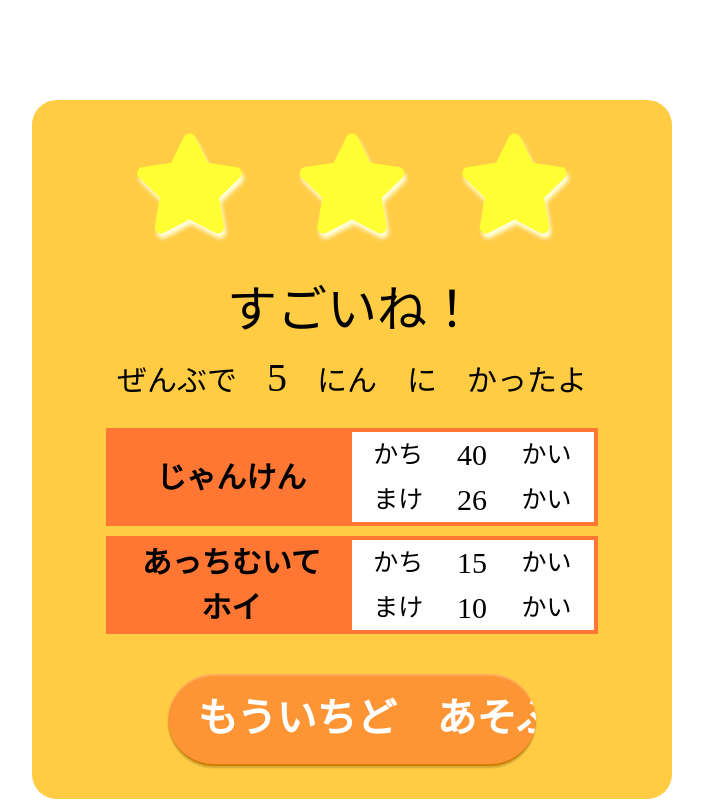
After one commit to kaorinS/objectiveOP, a PHP site: page /index2.php in a window 1280 px wide. The commit adds this page. Shown: the whole page, without its empty margins (288-991 px from the left). Run offline with PHP 8.4, Linux system fonts and the light colour scheme; some libraries are stand-ins or nearby versions.

Commit message:
リザルト画面　コーディング終了

```diff
--- /dev/null
+++ b/index2.php
@@ -0,0 +1,216 @@
+<!DOCTYPE html>
+<html lang="ja">
+
+<head>
+    <meta charset="UTF-8">
+    <title>あっちむいてホイ</title>
+    <link rel="stylesheet" type="text/css" href="style.css">
+    <!-- google fonts -->
+    <link href="https://fonts.googleapis.com/css2?family=Kosugi+Maru&display=swap" rel="stylesheet">
+    <!-- font awesome -->
+    <link href="https://use.fontawesome.com/releases/v5.6.1/css/all.css" rel="stylesheet">
+</head>
+
+<body>
+    <div class="wrapper">
+        <!-- スタート画面 -->
+        <!-- <div class="main main-color">
+            <div class="title-container">
+                <h1 class="h1 title">あっちむいてホイ</h1>
+            </div>
+            <form class="start-container" method="post">
+                <input type="submit" class="startbutton" name="start" value="はじめる">
+            </form>
+        </div> -->
+        <!-- 結果発表 -->
+        <div class="result main-color">
+            <div class="star-box">
+                <i class="fas fa-star -result"></i><i class="fas fa-star -result"></i><i class="fas fa-star -result"></i>
+            </div>
+            <div class="result-comment">
+                すごいね！
+            </div>
+            <div class="result-enemy-num-box">
+                ぜんぶで　<span class="result-enemy-num">5</span>　にん　に　かったよ
+            </div>
+            <div class="result-grade">
+                <table class="result-table">
+                    <tbody>
+                        <tr class="result-table-tr">
+                            <th class="result-table-th" rowspan="2">じゃんけん</th>
+                            <td>かち</td>
+                            <td class="result-table-num">40</td>
+                            <td>かい</td>
+                        </tr>
+                        <tr class="result-table-tr">
+                            <td>まけ</td>
+                            <td class="result-table-num">26</td>
+                            <td>かい</td>
+                        </tr>
+                    </tbody>
+                </table>
+                <table class="result-table">
+                    <tbody>
+                        <tr class="result-table-tr">
+                            <th class="result-table-th" rowspan="2">あっちむいて<br>ホイ</th>
+                            <td>かち</td>
+                            <td class="result-table-num">15</td>
+                            <td>かい</td>
+                        </tr>
+                        <tr class="result-table-tr">
+                            <td>まけ</td>
+                            <td class="result-table-num">10</td>
+                            <td>かい</td>
+                        </tr>
+                    </tbody>
+                </table>
+            </div>
+            <form class="result-replay-box" method="post">
+                <input type="submit" class="result-replay" name="restart" value="もういちど　あそぶ">
+            </form>
+        </div>
+        <!-- ゲームスタート -->
+        <!-- タイトル -->
+        <!-- <div class="game-logo">
+            ゲーム「あっちむいてホイ」
+        </div>
+        <!-- 上部 -->
+        <!-- <div class="game-top">
+            <div class="game-main main-color">
+                <div class="enemy-box">
+                    <div class="enemy-box-1">
+                        <div class="enemy-name-box">
+                            <span class="name enemy-name">おかあさん</span>
+                        </div>
+                        <div class="enemy-img-box">
+                            <img src="image/obasan03_smile.png" class="enemy-img">
+                        </div>
+                        <div class="enemy-life-box">
+                            <span class="enemy-life -h"><i class="fas fa-heart"></i></span>
+                            <span class="enemy-life -h"><i class="fas fa-heart"></i></span>
+                            <span class="enemy-life -b"><i class="fas fa-heart-broken"></i></span>
+                        </div>
+                    </div>
+                    <div class="enemy-box-2">
+                        <div class="enemy-comment-box">
+                            <img src="image/comment5.png" class="enemy-comment-img">
+                            <div class="enemy-comment-box2">
+                                <span class="enemy-comment">うふふ♡</span>
+                            </div>
+                        </div>
+                        <div class="enemy-action-box"> -->
+        <!-- じゃんけん -->
+        <!-- <img src="image/j-choki.png" alt="" class="enemy-action-img"> -->
+        <!-- <div class="enemy-hoi-box">
+                                <span class="enemy-hoi"><i class="fas fa-arrow-alt-circle-up"></i></span>
+                            </div>
+                        </div>
+                    </div>
+                </div>
+            </div>
+            <div class="game-sub"> -->
+        <!-- 新しい相手が出てきたとき -->
+        <!-- <div class="sub-comment-start">
+                    <span class="sub-num">1</span>かいせんめ<br>
+                    <span class="sub-enemy-name">おかあさん</span>と<br>
+                    <span class="sub-comment-bottom">しょうぶ！！</span>
+                </div>
+                <form class="sub-start-box" method="post">
+                    <input type="submit" class="sub-start-ok" name="ok" value="O K">
+                </form> -->
+        <!-- じゃんけん・あっちむいてホイののとき -->
+        <!-- <div class="sub-comment-box">
+                    <span class="select-comment hidden">▼▼ えらんでね ▼▼</span>
+                    <span class="sub-result-comment win">かち</span>
+                </div> -->
+        <!-- じゃんけん選択
+                <form class="janken-select-box" method="post">
+                    <input type="image" class="janken -guu" name="guu" src="image/j-guu.png">
+                    <input type="image" class="janken -choki" name="choki" src="image/j-choki.png">
+                    <input type="image" class="janken -paa" name="paa" src="image/j-paa.png">
+                </form>
+                じゃんけん選択後
+                <div class="janken-select-box">
+                    <img src="image/j-guu.png" alt="ぐー" class="janken -guu">
+                    <img src="image/j-choki.png" alt="ちょき" class="janken -choki not-select">
+                    <img src="image/j-paa.png" alt="ぱー" class="janken -paa not-select">
+                </div> -->
+        <!-- あっちむいてホイ　選択 -->
+        <!-- <form class="hoi-select-box" method="post">
+                    <input type="submit" class="fas hoi-select -up" name="up" value="&#xf35b">
+                    <div class="hoi-lr-box">
+                        <input type="submit" class="fas hoi-select -left" name="left" value="&#xf359">
+                        <input type="submit" class="fas hoi-select -right" name="right" value="&#xf35a">
+                    </div>
+                    <input type="submit" class="fas hoi-select -down" name="down" value="&#xf358">
+                </form> -->
+        <!-- <div class="hoi-select-box">
+                    <i class="fas fa-arrow-alt-circle-up hoi-select-r -up"></i>
+                    <div class="hoi-lr-box">
+                        <i class="fas fa-arrow-alt-circle-left hoi-select-r -left not-select"></i>
+                        <i class="fas fa-arrow-alt-circle-right hoi-select-r -right not-select"></i>
+                    </div>
+                    <i class="fas fa-arrow-alt-circle-down hoi-select-r -down not-select"></i>
+                </div>
+            </div>
+        </div> -->
+        <!-- 下部 -->
+        <!-- <div class="game-bottom">
+            <div class="game-info-box">
+                <span class="info-num">1</span>かいせんめ<br>
+                <table class="info-table">
+                    <tbody>
+                        <tr class="info-table-tr">
+                            <th class="info-table-th" rowspan="2">じゃんけん</th>
+                            <td>かち</td>
+                            <td class="table-num">1</td>
+                            <td>かい</td>
+                        </tr>
+                        <tr class="info-table-tr">
+                            <td>まけ</td>
+                            <td class="table-num">0</td>
+                            <td>かい</td>
+                        </tr>
+                    </tbody>
+                </table>
+                <table class="info-table">
+                    <tbody>
+                        <tr class="info-table-tr">
+                            <th class="info-table-th" rowspan="2">あっちむいて<br>ホイ</th>
+                            <td>かち</td>
+                            <td class="table-num">1</td>
+                            <td>かい</td>
+                        </tr>
+                        <tr class="info-table-tr">
+                            <td>まけ</td>
+                            <td class="table-num">0</td>
+                            <td>かい</td>
+                        </tr>
+                    </tbody>
+                </table>
+            </div>
+            <div class="game-info-side">
+                <div class="game-life-box">
+                    <div class="game-life-1">
+                        <span class="my-life"><i class="fas fa-heart"></i></span>
+                        <span class="my-life"><i class="fas fa-heart"></i></span>
+                        <span class="my-life"><i class="fas fa-heart"></i></span>
+                        <span class="my-life"><i class="fas fa-heart"></i></span>
+                        <span class="my-life"><i class="fas fa-heart"></i></span>
+                    </div>
+                    <div class="game-life-2">
+                        <span class="my-life"><i class="fas fa-heart"></i></span>
+                        <span class="my-life"><i class="fas fa-heart"></i></span>
+                        <span class="my-life"><i class="fas fa-heart"></i></span>
+                        <span class="my-life"><i class="fas fa-heart"></i></span>
+                        <span class="my-life"><i class="fas fa-heart"></i></span>
+                    </div>
+                </div>
+                <form class="game-restart-box" method="post">
+                    <input type="submit" class="game-restart" name="restart" value="はじめから">
+                </form> -->
+        <!-- </div>  -->
+    </div>
+</body>
+
+</html>
--- a/style.css
+++ b/style.css
@@ -179,26 +179,64 @@ a {
 .wrapper {
   margin: 0 auto;
   width: 50%;
-  margin-top: 20px;
 }
 
-/* スタート画面
+/* スタート画面・リザルト画面
 --------------------------------*/
-.main {
+.main,
+.result {
   border-radius: 25px;
   border-style: solid;
   border-width: 3px;
+  margin-top: 200px;
+}
+
+.result {
+  margin-top: 100px;
+  padding: 10px;
 }
 
 /* タイトル */
 .title-container {
-  margin-top: 60px;
+  margin-top: 80px;
 }
 
 /* はじめる */
 .start-container {
   height: 120px;
   margin-top: 45px;
+}
+
+/* 結果：ほし */
+.star-box {
+  /* color: #fff; */
+  color: #ff3;
+  font-size: 10rem;
+  text-align: center;
+  /* text-shadow: 0px 11px 5px #ddd; */
+  text-shadow: 2px 5px 4px #ffd;
+}
+
+/* 結果：コメント */
+.result-comment {
+  font-size: 5rem;
+  padding-top: 10px;
+  text-align: center;
+}
+
+.result-enemy-num-box {
+  font-size: 3rem;
+  text-align: center;
+}
+
+/* 結果：成績まとめ */
+.result-grade {
+  margin-top: 20px;
+}
+
+.result-replay-box {
+  margin-top: 40px;
+  margin-bottom: 20px;
 }
 
 /* ゲーム画面
@@ -356,7 +394,7 @@ a {
 /*--------------------------------
   内側
 --------------------------------*/
-/* スタート画面
+/* スタート画面・リザルト画面
 --------------------------------*/
 /* タイトル */
 .h1.title {
@@ -390,6 +428,16 @@ a {
   box-shadow: none; /* カーソル時の影消去 */
   color: #663300; /* 背景色     */
   background: #ffffff; /* 文字色     */
+}
+
+/* リザルト・星 */
+.fa-star.-result:not(:last-child) {
+  padding-right: 50px;
+}
+
+/* リザルト：相手の数 */
+.result-enemy-num {
+  font-size: 4rem;
 }
 
 /* ゲーム画面
@@ -475,7 +523,7 @@ a {
   visibility: hidden;
 }
 
-.result-comment {
+.sub-result-comment {
   font-size: 6rem;
   position: absolute;
   top: 50%;
@@ -483,15 +531,15 @@ a {
   transform: translate(-50%, -50%);
 }
 
-.result-comment.win {
+.sub-result-comment.win {
   color: red;
 }
 
-.result-comment.lose {
+.sub-result-comment.lose {
   color: blue;
 }
 
-.result-comment.draw {
+.sub-result-comment.draw {
   color: orange;
 }
 
@@ -585,35 +633,57 @@ a {
 }
 
 /* テーブル */
-.info-table {
+.info-table,
+.result-table {
   border-collapse: collapse;
   width: 100%;
   border: 2px solid #fdd;
 }
 
-.info-table:not(:first-of-type) {
+.result-table {
+  border: 4px solid #f73;
+  font-size: 2.5rem;
+  margin: 0 auto;
+  width: 80%;
+}
+
+.info-table:not(:first-of-type),
+.result-table:not(:first-of-type) {
   margin-top: 10px;
 }
 
-.info-table-tr {
+.info-table-tr,
+.result-table-tr {
   text-align: center;
 }
 
-.info-table-th {
+.info-table-th,
+.result-table-th {
   background: #fdd;
   width: 50%;
+}
+
+.result-table-th {
+  background: #f73;
+  font-size: 3rem;
+}
+
+.result-table-tr > td {
+  background: #fff;
 }
 
 .info-table-empty {
   padding: 20px;
 }
 
-.table-num {
+.table-num,
+.result-table-num {
   font-size: 3rem;
 }
 
 /* はじめから */
-.game-restart {
+.game-restart,
+.result-replay {
   position: relative;
   display: block;
   padding: 0.25em 0.5em;
@@ -631,3 +701,15 @@ a {
   margin-top: 20px;
   font-size: 3rem;
 }
+
+.result-replay {
+  border-radius: 50px;
+  font-size: 4rem;
+  padding: 1.5rem 3rem;
+  width: 60%;
+}
+
+.game-restart:hover,
+.result-replay:hover {
+  cursor: pointer;
+}
```
